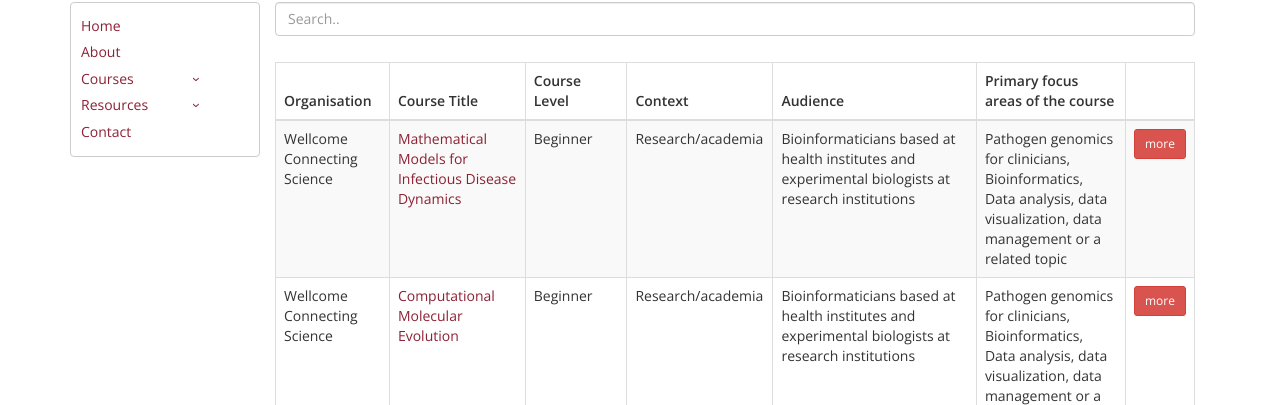
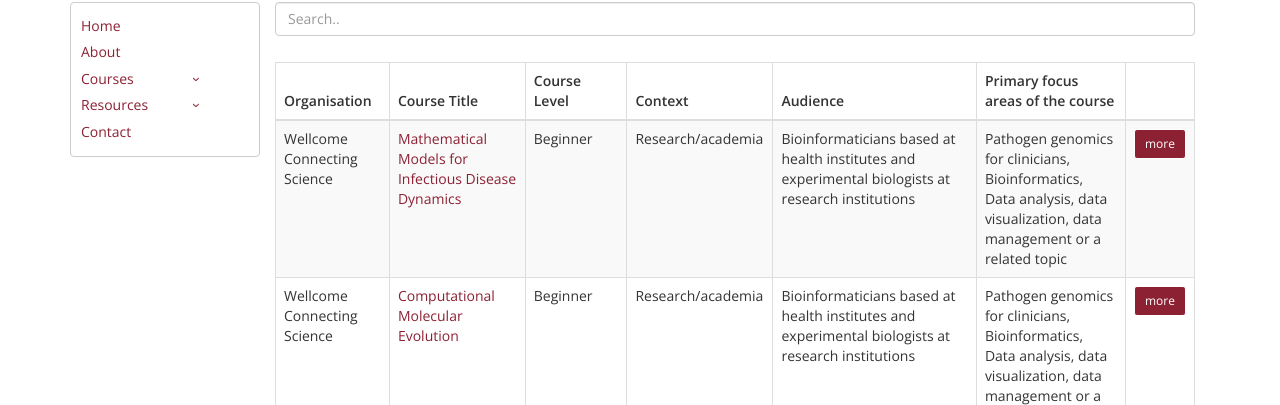
Before and after one commit to uct-cbio/ngs-academy, a Jekyll site: the page built from courses_otherbackup.html, in a window 1280 px wide. Shown: the part 271-676 px from the top of the page. Built offline with Jekyll 4.4.1, drawn with Linux system fonts in a browser that asks for light colours; nearby versions of some CDN libraries; some web fonts are replaced; comment, search, counter and statistics services are not loaded.

Commit message:
changed color on danger bs link buttons

```diff
--- a/css/style.css
+++ b/css/style.css
@@ -1080,3 +1080,8 @@
   text-shadow: 0 1px 1px rgba(255, 255, 255, 0.59);
 
 }
+
+.btn-danger{
+  background-color: hsl(349.91, 62%, 34%) !important;
+  border-color: white !important;
+}
```
